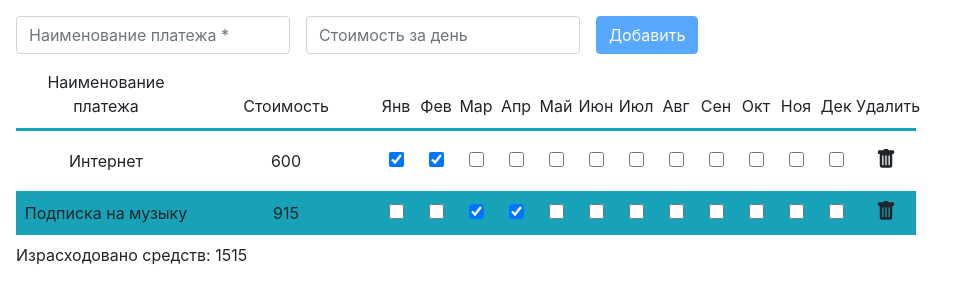
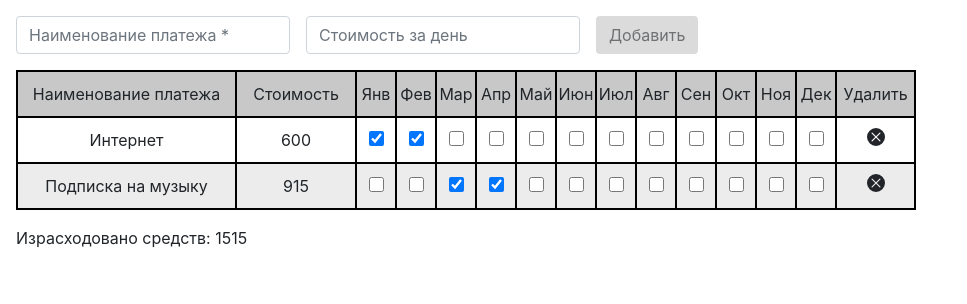
Before and after one commit to alexpidkuiko/payment-test, an Angular app: page / in a window 1280 px wide. Shown: the top 304 px of the page, without its empty margins (0-967 px from the left). Built offline with nearby package versions, Linux system fonts and the light colour scheme.

Commit message:
redesign

```diff
--- a/src/app/shared/payment-table/components/payment-table-row/payment-table-row.component.css
+++ b/src/app/shared/payment-table/components/payment-table-row/payment-table-row.component.css
@@ -1,13 +1,25 @@
+.payment-cell:first-child {
+  border-left: 2px solid black;
+}
+
 .payment-cell {
   display: inline-block;
-  width: 180px;
+  width: 220px;
   text-align: center;
+  padding: 10px 0;
+  border: 1px solid black;
+}
+
+.payment-cell:nth-child(2) {
+  width: 120px;
 }
 
 .month-cell {
   display: inline-block;
   width: 40px;
   text-align: center;
+  padding: 10px 0;
+  border: 1px solid black;
 }
 
 .month-form {
@@ -16,8 +28,11 @@
 
 .delete-column {
   display: inline-block;
-  width: 60px;
+  width: 80px;
   text-align: center;
+  padding: 10px 0;
+  border: 1px solid black;
+  border-right: 2px solid black;
 }
 
 
--- a/src/app/shared/payment-table/components/payment-table-row/payment-table-row.component.html
+++ b/src/app/shared/payment-table/components/payment-table-row/payment-table-row.component.html
@@ -13,8 +13,8 @@
     </div>
   </form>
   <div class="delete-column">
-    <svg class="bi bi-trash-fill" style="vertical-align: top" (click)="emitRemoveRow()" width="20px" height="20px" viewBox="0 0 16 16" fill="currentColor" xmlns="http://www.w3.org/2000/svg">
-      <path fill-rule="evenodd" d="M2.5 1a1 1 0 00-1 1v1a1 1 0 001 1H3v9a2 2 0 002 2h6a2 2 0 002-2V4h.5a1 1 0 001-1V2a1 1 0 00-1-1H10a1 1 0 00-1-1H7a1 1 0 00-1 1H2.5zm3 4a.5.5 0 01.5.5v7a.5.5 0 01-1 0v-7a.5.5 0 01.5-.5zM8 5a.5.5 0 01.5.5v7a.5.5 0 01-1 0v-7A.5.5 0 018 5zm3 .5a.5.5 0 00-1 0v7a.5.5 0 001 0v-7z" clip-rule="evenodd"/>
+    <svg (click)="emitRemoveRow()" class="bi bi-x-circle-fill" width="18px" height="18px" style="vertical-align: top" viewBox="0 0 16 16" fill="currentColor" xmlns="http://www.w3.org/2000/svg">
+      <path fill-rule="evenodd" d="M16 8A8 8 0 110 8a8 8 0 0116 0zm-4.146-3.146a.5.5 0 00-.708-.708L8 7.293 4.854 4.146a.5.5 0 10-.708.708L7.293 8l-3.147 3.146a.5.5 0 00.708.708L8 8.707l3.146 3.147a.5.5 0 00.708-.708L8.707 8l3.147-3.146z" clip-rule="evenodd"/>
     </svg>
   </div>
 </div>
--- a/src/app/shared/payment-table/components/table-actions-bar/table-actions-bar.component.css
+++ b/src/app/shared/payment-table/components/table-actions-bar/table-actions-bar.component.css
@@ -0,0 +1,3 @@
+.add-button {
+  background: #C8C8C8;
+}
--- a/src/app/shared/payment-table/components/table-actions-bar/table-actions-bar.component.html
+++ b/src/app/shared/payment-table/components/table-actions-bar/table-actions-bar.component.html
@@ -1,7 +1,7 @@
 <form class="form-inline m-3" [formGroup]="paymentFormGroup">
   <input type="text" class="form-control" placeholder="Наименование платежа *" formControlName="paymentName">
   <input type="number" [min]="0" class="form-control ml-3" placeholder="Стоимость за день" formControlName="priceByDay">
-  <button type="button" class="btn btn-primary ml-3" [disabled]="paymentFormGroup.invalid"
+  <button type="button" class="btn add-button ml-3" [disabled]="paymentFormGroup.invalid"
           (click)="emitAddRow()">Добавить
   </button>
 </form>
--- a/src/app/shared/payment-table/payment-table.component.css
+++ b/src/app/shared/payment-table/payment-table.component.css
@@ -1,15 +1,5 @@
 .payment-table {
   width: 900px;
-}
-
-.table-head {
-  border-bottom: 3px solid #17a2b8;
-  padding-bottom: 10px;
-  text-align: left;
-}
-
-.table-row {
-  padding: 10px 0;
 }
 
 .table-row:nth-child(odd) {
@@ -17,23 +7,52 @@
 }
 
 .table-row:nth-child(even) {
-  background: #17a2b8;
+  background: #ECECEC;
+}
+
+.table-row:last-child {
+  border-bottom: 1px solid black;
+}
+
+.main-column:first-child {
+  border-left: 2px solid black;
 }
 
 .main-column {
   display: inline-block;
-  width: 180px;
+  width: 220px;
   text-align: center;
+  padding: 10px 0;
+  border: 1px solid black;
+  background: #C8C8C8;
+}
+
+.main-column:nth-child(2) {
+  width: 120px;
 }
 
 .month-column {
   display: inline-block;
   width: 40px;
   text-align: center;
+  padding: 10px 0;
+  border: 1px solid black;
+  background: #C8C8C8;
 }
 
 .delete-column {
   display: inline-block;
-  width: 60px;
+  width: 80px;
   text-align: center;
+  padding: 10px 0;
+  border: 1px solid black;
+  background: #C8C8C8;
 }
+
+.delete-column:last-child {
+  border-right: 2px solid black;
+}
+
+.table-head {
+  border-top: 1px solid black;
+}
--- a/src/app/shared/payment-table/payment-table.component.html
+++ b/src/app/shared/payment-table/payment-table.component.html
@@ -12,7 +12,7 @@
     </div>
   </div>
   <div class="table-body">
-    <div class="table-row mb-2 mt-2" *ngFor="let item  of rowData; let i = index; trackBy: trackByFn">
+    <div class="table-row" *ngFor="let item  of rowData; let i = index; trackBy: trackByFn">
       <app-payment-table-row [columnData]="columnData"
                              [rowData]="item"
                              [rowIndex]="i"
@@ -20,7 +20,7 @@
       </app-payment-table-row>
     </div>
   </div>
-  <div class="table-footer">
+  <div class="table-footer mt-3">
     <p>Израсходовано средств: {{spentFunds}}</p>
   </div>
 </div>
```
